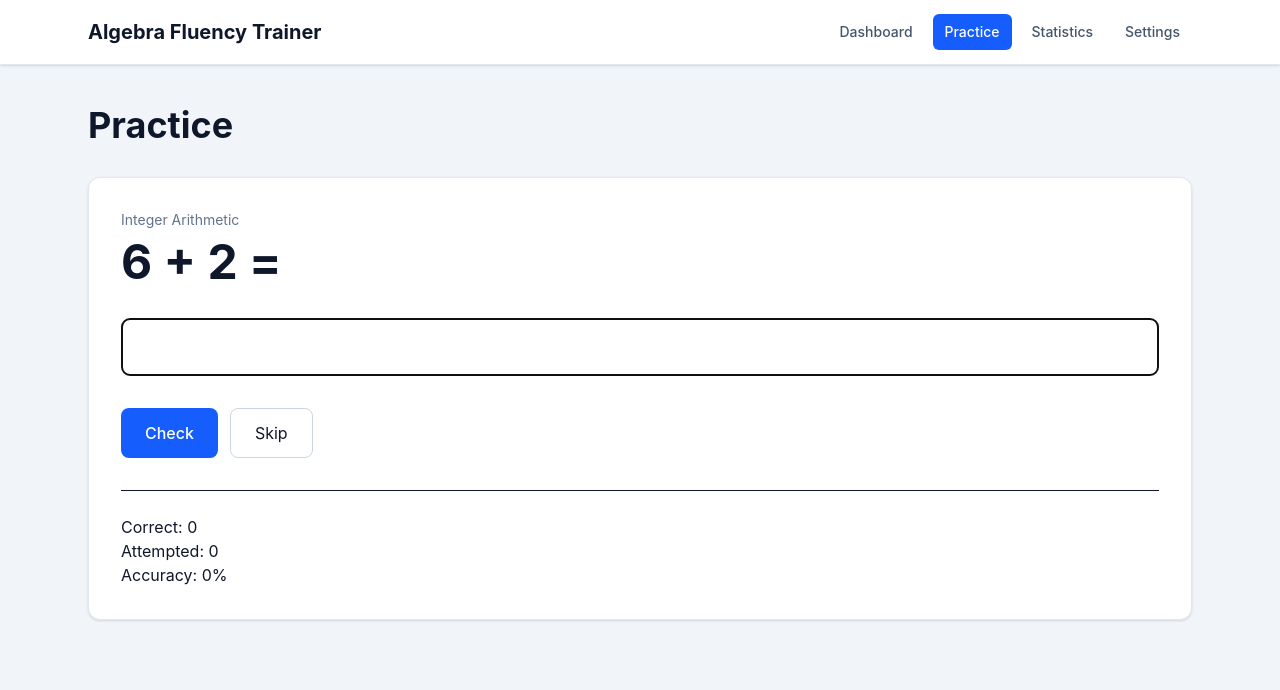
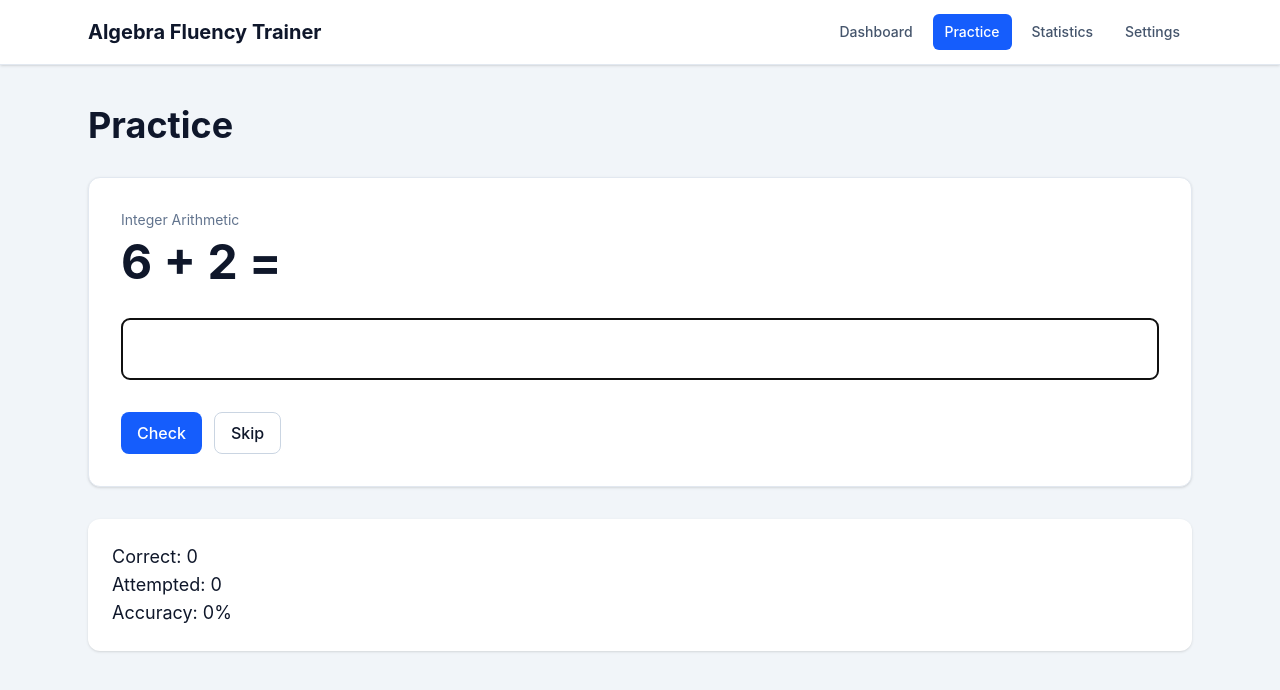
Before and after one commit to scadergit/algebra-fluency-trainer, a React (Vite) app: page /practice in a window 1280 px wide. Shown: the top 690 px of the page. Built offline with nearby package versions, Linux system fonts and the light colour scheme.

Commit message:
Extract QuestionCard component

```diff
--- a/src/features/practice/PracticePage.tsx
+++ b/src/features/practice/PracticePage.tsx
@@ -1,22 +1,19 @@
 import { useEffect, useState } from "react";
 
-import { Card } from "../../shared/components/Card";
 import { Page } from "../../shared/components/Page";
+
+import { generateQuestion } from "../../engine/questionEngine";
+import type { Question } from "../../engine/types";
 
 import { useSettings } from "../settings/SettingsContext";
 
-import { generateQuestion } from "../../engine/questionEngine";
-
-import type { Question } from "../../engine/types";
+import QuestionCard from "./components/QuestionCard";
 
 export default function PracticePage() {
   const { settings } = useSettings();
 
   const [question, setQuestion] =
     useState<Question>();
-
-  const [answer, setAnswer] =
-    useState("");
 
   const [correct, setCorrect] =
     useState(0);
@@ -30,20 +27,22 @@ export default function PracticePage() {
 
   function nextQuestion() {
     setQuestion(generateQuestion(settings));
-    setAnswer("");
   }
 
-  function checkAnswer() {
-    if (!question) {
-      return;
-    }
-
+  function correctAnswer() {
+    setCorrect((value) => value + 1);
     setAttempted((value) => value + 1);
 
-    if (answer.trim() === question.answer) {
-      setCorrect((value) => value + 1);
-    }
+    nextQuestion();
+  }
 
+  function incorrectAnswer() {
+    setAttempted((value) => value + 1);
+
+    nextQuestion();
+  }
+
+  function skipQuestion() {
     nextQuestion();
   }
 
@@ -53,78 +52,42 @@ export default function PracticePage() {
 
   return (
     <Page title="Practice">
-      <Card>
-        <div className="space-y-8">
 
-          <div>
+      <QuestionCard
+        question={question}
+        onCorrect={correctAnswer}
+        onIncorrect={incorrectAnswer}
+        onSkip={skipQuestion}
+      />
 
-            <div className="text-sm text-slate-500">
-              {question.topic}
-            </div>
+      <div className="mt-8 rounded-xl bg-white p-6 shadow-sm">
 
-            <div className="mt-2 text-5xl font-bold">
-              {question.prompt} =
-            </div>
+        <div className="text-lg">
+          Correct: {correct}
+        </div>
 
-          </div>
+        <div className="text-lg">
+          Attempted: {attempted}
+        </div>
 
-          <input
-            className="w-full rounded-lg border border-slate-300 p-3 text-2xl"
-            value={answer}
-            onChange={(event) =>
-              setAnswer(event.target.value)
-            }
-            onKeyDown={(event) => {
-              if (event.key === "Enter") {
-                checkAnswer();
-              }
-            }}
-            autoFocus
-          />
+        <div className="text-lg">
 
-          <div className="flex gap-3">
+          Accuracy:{" "}
 
-            <button
-              className="rounded-lg bg-blue-600 px-6 py-3 font-medium text-white hover:bg-blue-700"
-              onClick={checkAnswer}
-            >
-              Check
-            </button>
+          {attempted === 0
+            ? 0
+            : Math.round(
+                (correct /
+                  attempted) *
+                  100,
+              )}
 
-            <button
-              className="rounded-lg border border-slate-300 px-6 py-3"
-              onClick={nextQuestion}
-            >
-              Skip
-            </button>
-
-          </div>
-
-          <div className="border-t pt-6">
-
-            <div>
-              Correct: {correct}
-            </div>
-
-            <div>
-              Attempted: {attempted}
-            </div>
-
-            <div>
-              Accuracy:{" "}
-              {attempted === 0
-                ? 0
-                : Math.round(
-                    (correct / attempted) *
-                      100,
-                  )}
-              %
-            </div>
-
-          </div>
+          %
 
         </div>
-      </Card>
+
+      </div>
+
     </Page>
   );
 }
--- /dev/null
+++ b/src/features/practice/components/QuestionCard.tsx
@@ -0,0 +1,81 @@
+import { useState } from "react";
+
+import { Button } from "../../../shared/components/Button";
+import { Card } from "../../../shared/components/Card";
+
+import type { Question } from "../../../engine/types";
+
+interface QuestionCardProps {
+  question: Question;
+  onCorrect(): void;
+  onIncorrect(): void;
+  onSkip(): void;
+}
+
+export default function QuestionCard({
+  question,
+  onCorrect,
+  onIncorrect,
+  onSkip,
+}: QuestionCardProps) {
+  const [answer, setAnswer] = useState("");
+
+  function submit() {
+    if (answer.trim() === question.answer) {
+      onCorrect();
+    } else {
+      onIncorrect();
+    }
+
+    setAnswer("");
+  }
+
+  return (
+    <Card>
+      <div className="space-y-8">
+
+        <div>
+
+          <div className="text-sm text-slate-500">
+            {question.topic}
+          </div>
+
+          <div className="mt-2 text-5xl font-bold">
+            {question.prompt} =
+          </div>
+
+        </div>
+
+        <input
+          autoFocus
+          className="w-full rounded-lg border border-slate-300 p-3 text-3xl"
+          value={answer}
+          onChange={(event) =>
+            setAnswer(event.target.value)
+          }
+          onKeyDown={(event) => {
+            if (event.key === "Enter") {
+              submit();
+            }
+          }}
+        />
+
+        <div className="flex gap-3">
+
+          <Button onClick={submit}>
+            Check
+          </Button>
+
+          <Button
+            variant="secondary"
+            onClick={onSkip}
+          >
+            Skip
+          </Button>
+
+        </div>
+
+      </div>
+    </Card>
+  );
+}
```
